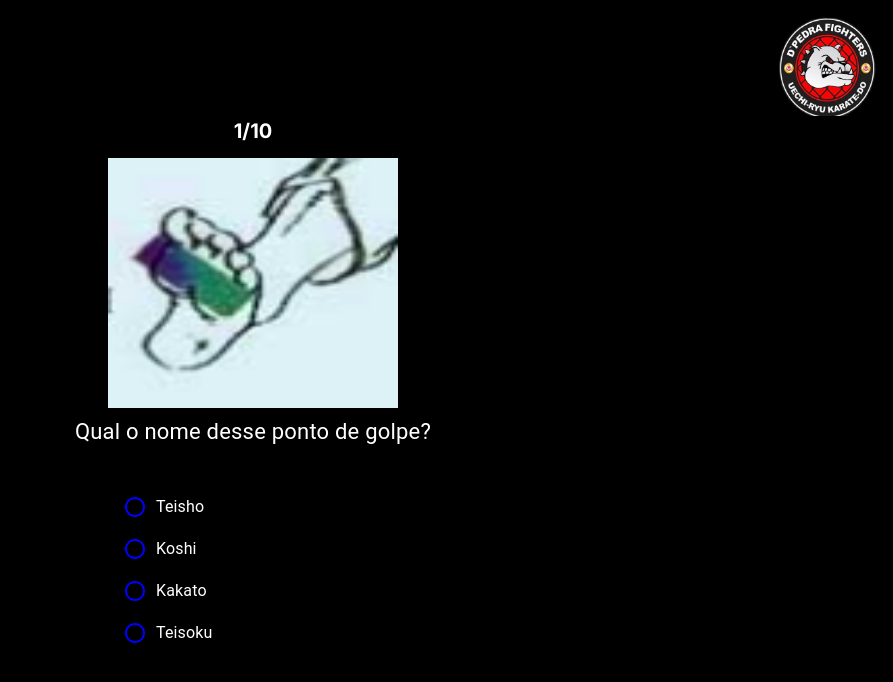
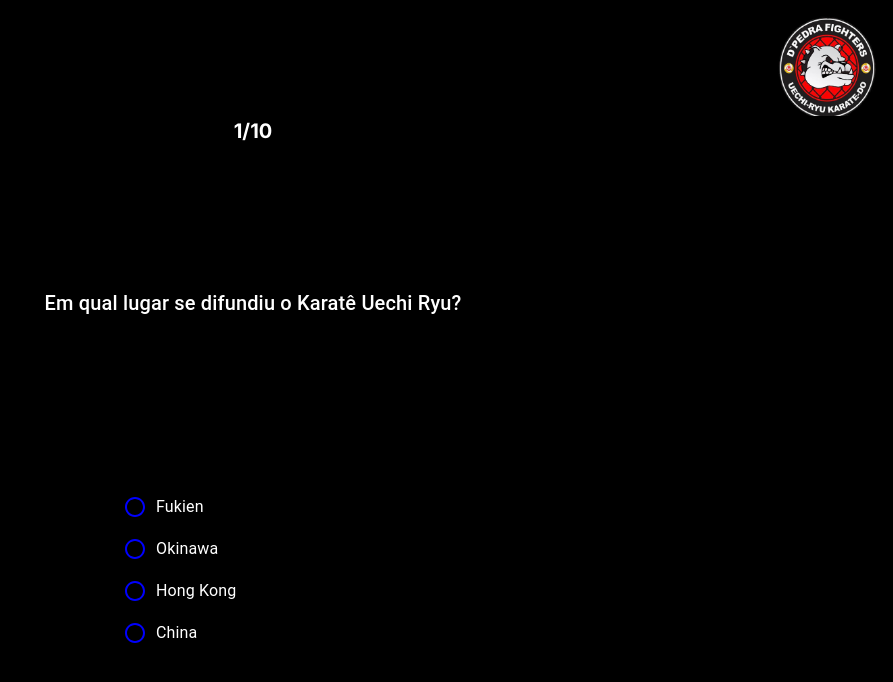
Before and after one commit to Joao-Ortega/uechi-ryu-challenge, a Next.js app: page / in a window 1280 px wide. Shown: the top 682 px of the page, without its empty margins (387-1280 px from the left). Built offline with nearby package versions, Linux system fonts and the light colour scheme.

Commit message:
New logic to decrease question repetition

```diff
--- a/app/page.tsx
+++ b/app/page.tsx
@@ -1,9 +1,6 @@
 'use-client'
 import React from 'react';
-import Image from 'next/image';
-import styles from './page.module.css';
-import { Box } from '@mui/material';
-import Game from '@/components/Game/Game';
+import Game from '../components/Game/Game';
 
 export default function Home() {
   return (
--- a/components/Game/Game.tsx
+++ b/components/Game/Game.tsx
@@ -1,11 +1,12 @@
 'use client'
-import React, { useState } from 'react';
+import React, { useEffect, useState } from 'react';
 import { Box } from '@mui/material';
 import Logo from '../../app/assets/images/logo-dpedra.jpg';
 import Image from 'next/image';
 import RenderQuestion from '../RenderQuestion/RenderQuestion';
 import challenges from '../../util/questions';
 import FinishedGameModal from '../Modal/FinishedGameModal';
+import { IQuestions } from '@/interfaces';
 
 const Game = () => {
   const [gameEnded, setGameEnded] = useState<boolean>(false);
@@ -13,6 +14,11 @@ const Game = () => {
   const [responsesLength, setResponsesLength] = useState<string[]>([]);
   const [restoreGame, setRestoreGame] = useState<boolean>(false);
   const [mainLoading, setMainLoading] = useState<boolean>(true);
+  const [safeArray, setSafeArray] = useState<IQuestions[]>([]);
+
+  useEffect(() => {
+    setSafeArray([...challenges]);
+  }, [])
 
   return (
     <Box>
@@ -33,7 +39,7 @@ const Game = () => {
         countResponse={setResponsesLength}
         points={points}
         addPoints={setPoints}
-        questions={challenges}
+        questions={safeArray}
         finishGame={setGameEnded}
         mainLoading={mainLoading}
         setMainLoading={setMainLoading}
--- a/components/RenderQuestion/RenderQuestion.tsx
+++ b/components/RenderQuestion/RenderQuestion.tsx
@@ -22,39 +22,71 @@ const RenderQuestion: React.FC<IRenderQuestionProps> = ({
   points,
   mainLoading,
   setMainLoading,
-  restoreGame
+  restoreGame,
 }: IRenderQuestionProps) => {
-  const [randomIndex, setRandomIndex] = useState<number>(0);
+  // const [randomIndex, setRandomIndex] = useState<number>(0);
   const [copyQuestions, setCopyQuestions] = useState<IQuestions[]>([]);
   const [isCorrect, setIsCorrect] = useState<string | undefined>(undefined);
   const [blockAnswer, setBlockAnswer] = useState<boolean>(false);
   const [isLoading, setIsLoading] = useState<boolean>(false);
+  const [controlList, setControlList] = useState<IQuestions[]>([]);
+  const [roundLimit, setRoundLimit] = useState<number>(0);
+  const [roundsCount, setRoundsCount] = useState<number | null>(null);
 
   useEffect(() => {
-    const selectedQuestions = generateQuestionsLimit(questions);
-    const shuffled = shuffleAnswers(selectedQuestions)
-    const copyInfos = [...shuffled];
-    const random = Math.floor((Math.random() * copyInfos.length));
-    setCopyQuestions(copyInfos);
-    setRandomIndex(random);
-    countResponse(['.']);
-    setBlockAnswer(false);
-    setIsCorrect(undefined)
-    setMainLoading(false);
+    if (questions.length && !controlList.length) {
+      const QUESTIONS_PER_ROUND = 10;
+      setRoundLimit(Math.floor(questions.length / QUESTIONS_PER_ROUND));
+      setRoundsCount(1);
+      const copyOriginalQuestions = [...questions];
+      const teste = getRandomQuestion(copyOriginalQuestions);
+      setControlList(copyOriginalQuestions);
+      const embaralhaTeste = shuffleAnswers(teste);
+      setCopyQuestions(embaralhaTeste);
+      countResponse(['.']);
+      setBlockAnswer(false);
+      setIsCorrect(undefined)
+      setMainLoading(false);
+    }
+  }, [questions])
+
+  useEffect(() => {
+    if (!!roundsCount) {
+        if (roundsCount >= roundLimit) {
+          setRoundsCount(1);
+          const QUESTIONS_PER_ROUND = 10;
+          setRoundLimit(Math.floor(questions.length / QUESTIONS_PER_ROUND));
+          const copyOriginalQuestions = [...questions];
+          const teste = getRandomQuestion(copyOriginalQuestions);
+          setControlList(copyOriginalQuestions);
+          const embaralhaTeste = shuffleAnswers(teste);
+          setCopyQuestions(embaralhaTeste);
+          countResponse(['.']);
+          setBlockAnswer(false);
+          setIsCorrect(undefined);
+          setMainLoading(false);
+        } else {
+          setRoundsCount(roundsCount + 1)
+          const mantainList = [...controlList];
+          const currentQuestion = getRandomQuestion(mantainList);
+          setControlList(mantainList);
+          const shuffled = shuffleAnswers(currentQuestion);
+          setCopyQuestions(shuffled);
+          countResponse(['.']);
+          setBlockAnswer(false);
+          setIsCorrect(undefined);
+          setMainLoading(false);
+        }
+    }
   // eslint-disable-next-line react-hooks/exhaustive-deps
   }, [restoreGame]);
 
-  const generateQuestionsLimit = (list: IQuestions[]): IQuestions[] => {
-    const randomNumbers: number[] = [];
-    const finalList = []
-    while (randomNumbers.length < 10) {
-      const newRandom = Math.floor(Math.random() * list.length);
-      if (!randomNumbers.includes(newRandom)) {
-        randomNumbers.push(newRandom);
-        finalList.push(list[newRandom]);
-      }
-    }
-    return finalList;
+  const getRandomQuestion = (list: IQuestions[]): IQuestions[] => {
+    const currentQuestion = [];
+    const randomIndex = Math.floor(Math.random() * list.length);
+    currentQuestion.push(list[randomIndex]);
+    list.splice(randomIndex, 1);
+    return currentQuestion
   }
 
   const shuffleAnswers = (questionsList: IQuestions[]): IQuestions[] => {
@@ -76,11 +108,13 @@ const RenderQuestion: React.FC<IRenderQuestionProps> = ({
 
   const generateRandomIndex = (list: Array<IAnswers | IQuestions>): number => Math.floor((Math.random() * list.length));
 
-  const buildNextQuestion = async (control: string[]) => {
-    copyQuestions.splice(randomIndex, 1);
-    const nextQuestionIndex = generateRandomIndex(copyQuestions);
+  const newNextQuestion = (control: string[]) => {
+    const nextQuestionIndex = generateRandomIndex(controlList);
+    setCopyQuestions([controlList[nextQuestionIndex]]);
+    controlList.splice(nextQuestionIndex, 1);
+    console.log('update', controlList)
+    setControlList(controlList);
     countResponse(control)
-    setRandomIndex(nextQuestionIndex);
     setBlockAnswer(false);
     setIsCorrect(undefined);
     setIsLoading(false);
@@ -100,8 +134,8 @@ const RenderQuestion: React.FC<IRenderQuestionProps> = ({
   }
     setIsLoading(true);
     setTimeout(() => {
-      buildNextQuestion(isFinished);
-    }, 2000)
+      newNextQuestion(isFinished);
+    }, 500)
   };
 
   const returnColor = (rightAnswer: number): string => {
@@ -234,7 +268,7 @@ const RenderQuestion: React.FC<IRenderQuestionProps> = ({
             alignItems='center'
             justifyContent='center'
           >
-            { copyQuestions.length && buildQuestion(copyQuestions[randomIndex]) }
+            { copyQuestions.length && buildQuestion(copyQuestions[0]) }
           </Box>
           <Box
             sx={{
@@ -245,7 +279,7 @@ const RenderQuestion: React.FC<IRenderQuestionProps> = ({
             display='flex'
             justifyContent='center'
           >
-            { copyQuestions.length && buildAnswers(copyQuestions[randomIndex].options) }
+            { copyQuestions.length && buildAnswers(copyQuestions[0].options) }
           </Box>
           {isLoading && (
             <Stack sx={{ color: 'white' }}>
```
